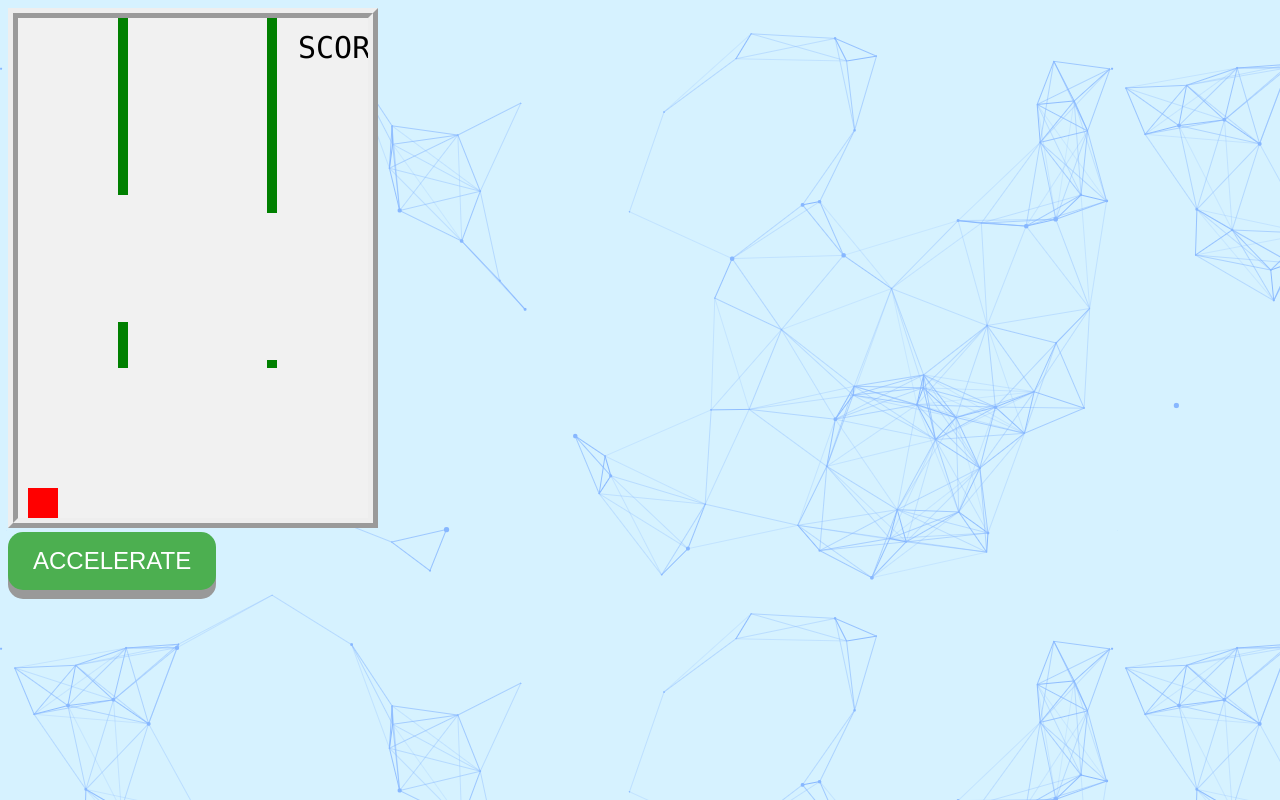
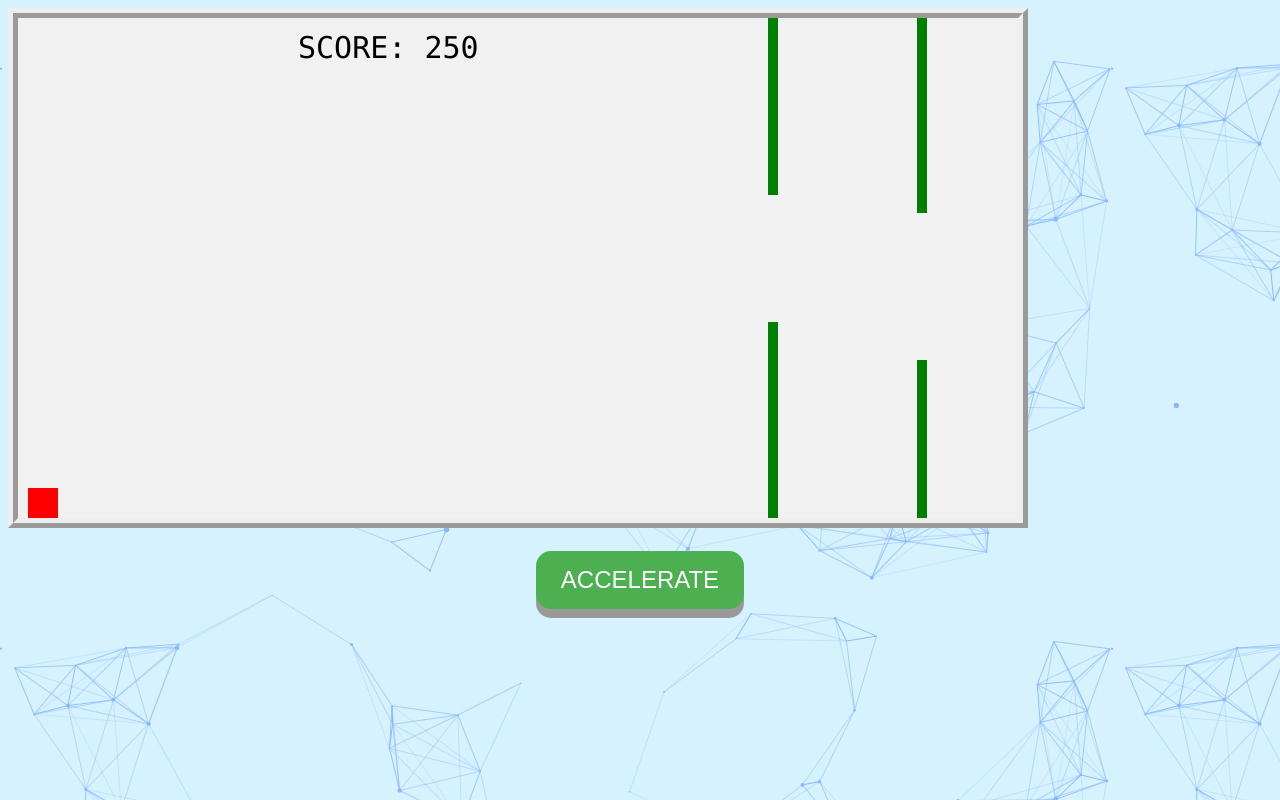
Before and after one commit to Rainbowshine295/Boxy-Game, a plain HTML site: page game.html in a window 1280 px wide. Drawn offline with Linux system fonts and the light colour scheme; a web font is replaced by a local one.

Commit message:
Add files via upload

```diff
--- a/game.html
+++ b/game.html
@@ -9,7 +9,9 @@
 <link rel="stylesheet" href="style.css">
 </head>
 <body onload="startGame()">
+    <center>
 <br>
 <button onmousedown="accelerate(-0.2)" onmouseup="accelerate(0.05)">ACCELERATE</button>
+</center>
 </body>
 </html>
--- a/main.js
+++ b/main.js
@@ -13,7 +13,7 @@ function startGame() {
 var myGameArea = {
     canvas : document.createElement("canvas"),
     start : function() {
-        this.canvas.width = 350;
+        this.canvas.width = 1000;
         this.canvas.height = 500;
         this.context = this.canvas.getContext("2d");
         document.body.insertBefore(this.canvas, document.body.childNodes[0]);
```
Also changed, not shown: index.html (+1 -0 lines).
